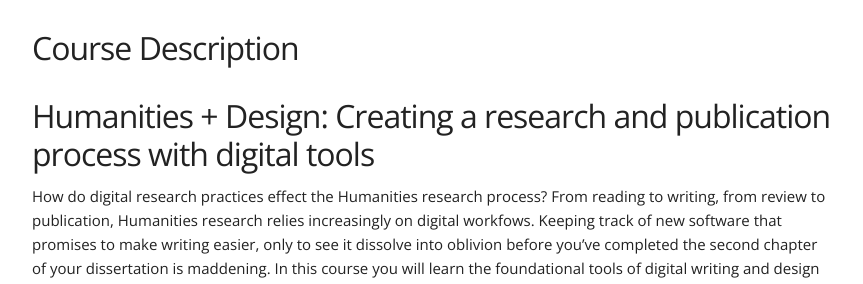
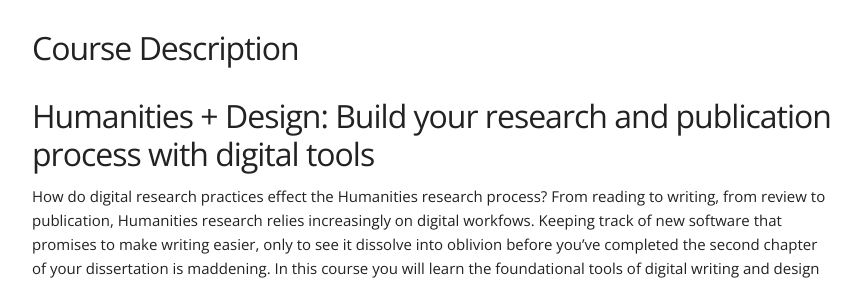
Before and after one commit to cestastanford/dh-publishing, a Jekyll site: the page built from source/index.md, in a window 1280 px wide. Shown: the part 370-654 px from the top of the page, without its empty margins (208-1071 px from the left). Built offline with Jekyll 4.4.1, drawn with Linux system fonts in a browser that asks for light colours.

Commit message:
Update index.md

```diff
--- a/source/index.md
+++ b/source/index.md
@@ -4,7 +4,7 @@ order: 1
 title: Course Description
 ...
 
-#Humanities + Design: Creating a research and publication process with digital tools
+#Humanities + Design: Build your research and publication process with digital tools
 
 How do digital research practices effect the Humanities research process? From reading to writing, from review to publication, Humanities research relies increasingly on digital workfows. Keeping track of new software that promises to make writing easier, only to see it dissolve into oblivion before you've completed the second chapter of your dissertation is maddening. In this course you will learn the foundational tools of digital writing and design your own digital research process. Together we will explore the theoretical and practical challenges of publishing born-digital scholarship in the humanities.
 
```
